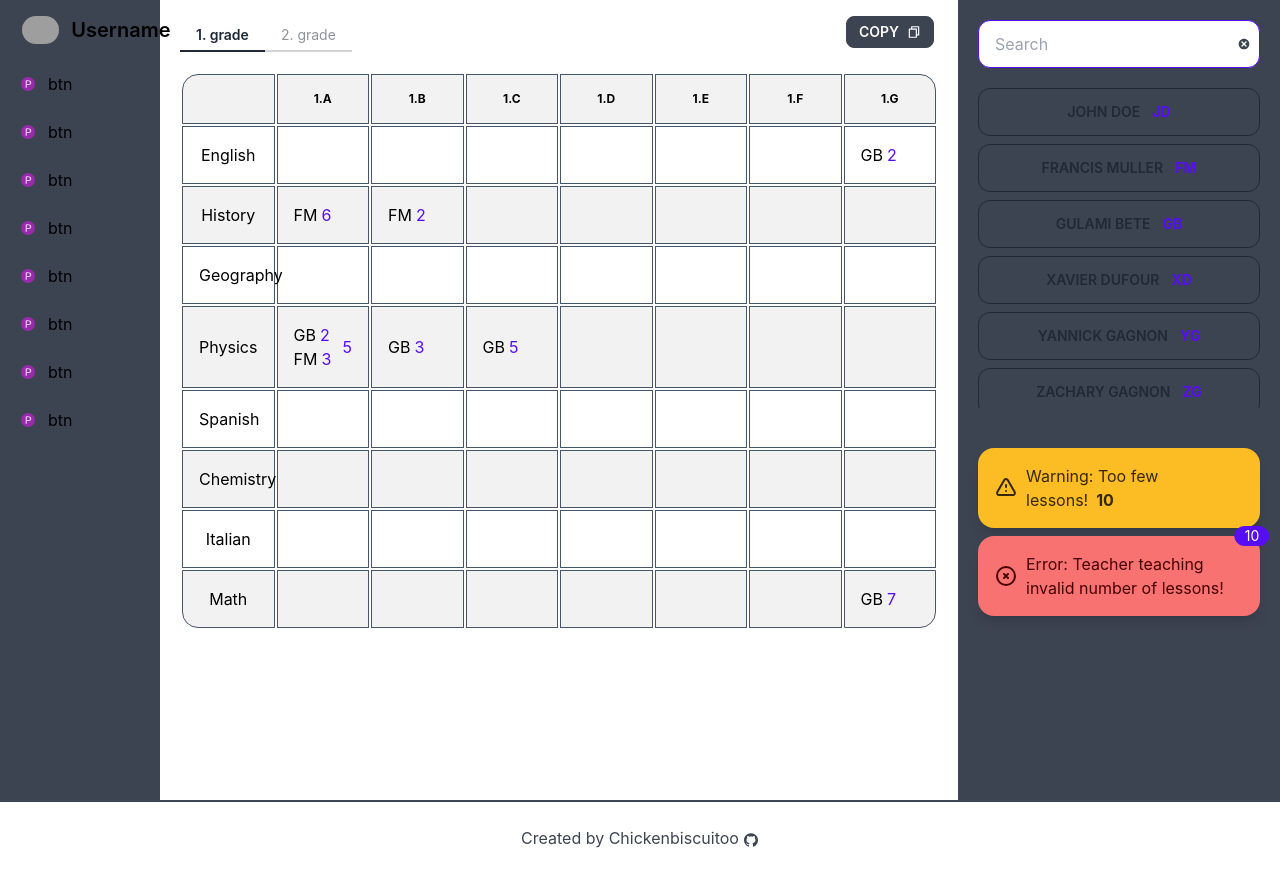
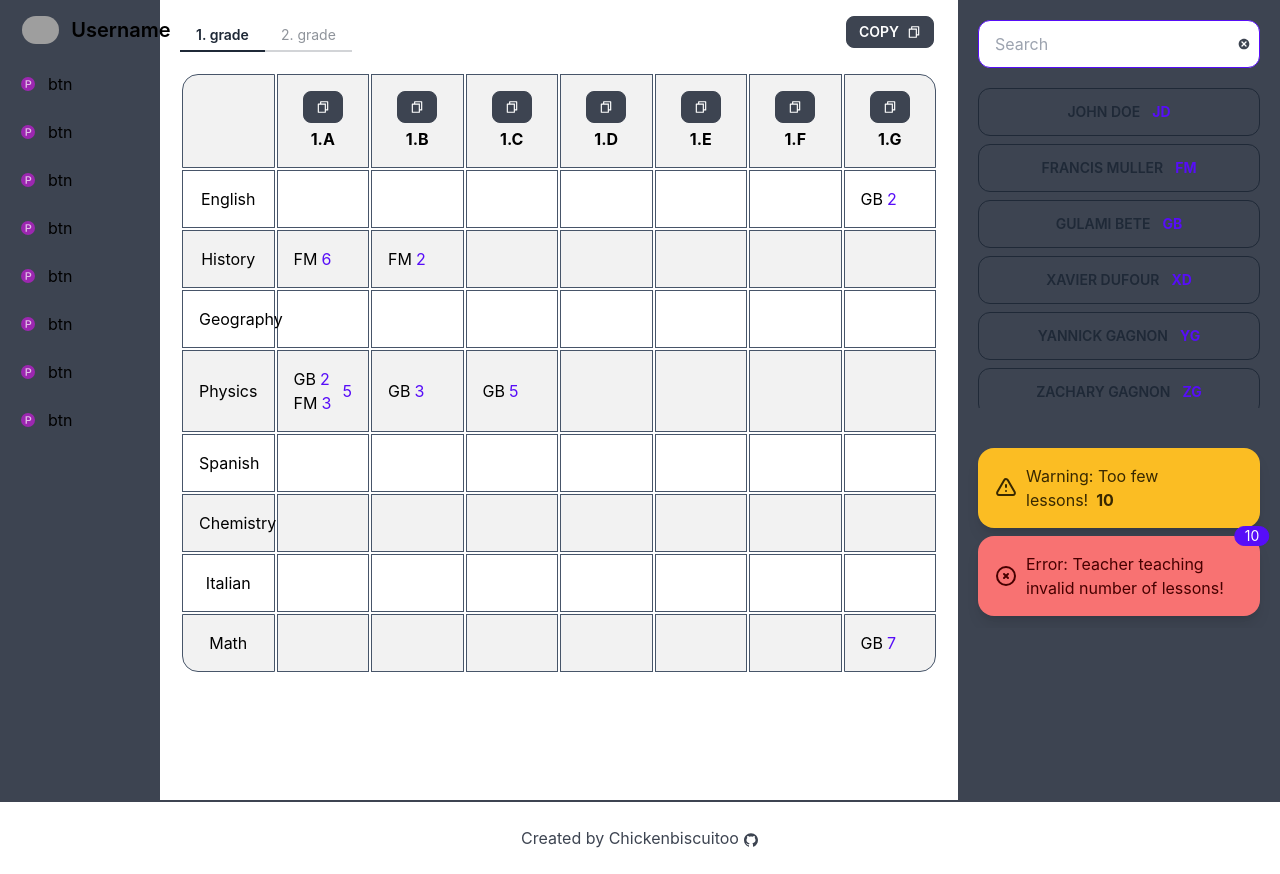
Before and after one commit to Chickenbiscuitoo/timetable-manager, a Next.js app: page / in a window 1280 px wide. Built offline with nearby package versions, Linux system fonts and the light colour scheme; grey boxes are pictures that could not be loaded.

Commit message:
copy bindings from class to class

```diff
--- /dev/null
+++ b/components/BindingsCopyButton.tsx
@@ -0,0 +1,51 @@
+import type { NextPage } from 'next'
+
+import { useState } from 'react'
+import useTimetableStore from '../store'
+
+import { RiFileCopyLine } from 'react-icons/ri'
+
+interface copyProps {
+	selectedClass: number
+}
+
+const BindingsCopyButton: NextPage<copyProps> = ({ selectedClass }) => {
+	const [clicked, setClicked] = useState(false)
+
+	const { classes, copyBindings } = useTimetableStore()
+
+	const handleClick = (e: any) => {
+		const destId = parseInt(e.target.id)
+		copyBindings(selectedClass, destId)
+	}
+
+	const classList = classes.map((cl) => (
+		<li key={cl.id}>
+			<a id={cl.id.toString()} onClick={handleClick}>
+				{cl.name}
+			</a>
+		</li>
+	))
+
+	return (
+		<div className="dropdown">
+			<label
+				tabIndex={0}
+				className="btn btn-sm"
+				onClick={() => setClicked((prevState) => !prevState)}
+			>
+				<RiFileCopyLine />
+			</label>
+			{clicked && (
+				<ul
+					tabIndex={0}
+					className="dropdown-content menu p-2 shadow bg-base-100 rounded-box w-52"
+				>
+					{classList}
+				</ul>
+			)}
+		</div>
+	)
+}
+
+export default BindingsCopyButton
--- a/components/BindingsTable.tsx
+++ b/components/BindingsTable.tsx
@@ -3,6 +3,7 @@ import useTimetableStore from '../store'
 import { useEffect, useState } from 'react'
 
 import BindingsCell from './BindingsCell'
+import BindingsCopyButton from './BindingsCopyButton'
 
 const BindingsTable: NextComponentType = () => {
 	const { bindings, selectedGrade, classes, subjects } =
@@ -90,7 +91,12 @@ const BindingsTable: NextComponentType = () => {
 									key={cl.id}
 									className="border border-slate-600 text-center"
 								>
-									{cl.name}
+									<BindingsCopyButton
+										selectedClass={cl.id}
+									/>
+									<h1 className="mt-1 font-bold text-base">
+										{cl.name}
+									</h1>
 								</th>
 							))}
 					</tr>
--- a/store.ts
+++ b/store.ts
@@ -70,6 +70,7 @@ interface TimetableState {
 		teacherId: number,
 		operation: string
 	) => void
+	copyBindings: (srcId: number, destId: number) => void
 
 	rawTableData: {
 		id?: number
@@ -375,6 +376,37 @@ const useTimetableStore = create<TimetableState>((set, get) => ({
 					subject: oldBinding.subject,
 					cl: oldBinding.cl,
 				},
+			],
+		}))
+	},
+	copyBindings: (srcId, destId) => {
+		const srcBindings = get().bindings.filter(
+			(binding) => binding.cl.id === srcId
+		)
+		const destClass = get().classes.find((cl) => cl.id === destId)
+
+		if (srcBindings.length === 0) {
+			console.log('No bindings found')
+			return
+		} else if (!destClass) {
+			console.log('Class not found')
+			return
+		}
+
+		set((state) => ({
+			bindings: [
+				...state.bindings,
+				...srcBindings.map((binding) => ({
+					id: state.bindings.length + 1,
+					teachers: binding.teachers,
+					subject: binding.subject,
+					cl: {
+						id: destId,
+						name: destClass.name,
+						teacher_id: destClass.teacher_id,
+						grade: destClass.grade,
+					},
+				})),
 			],
 		}))
 	},
```
